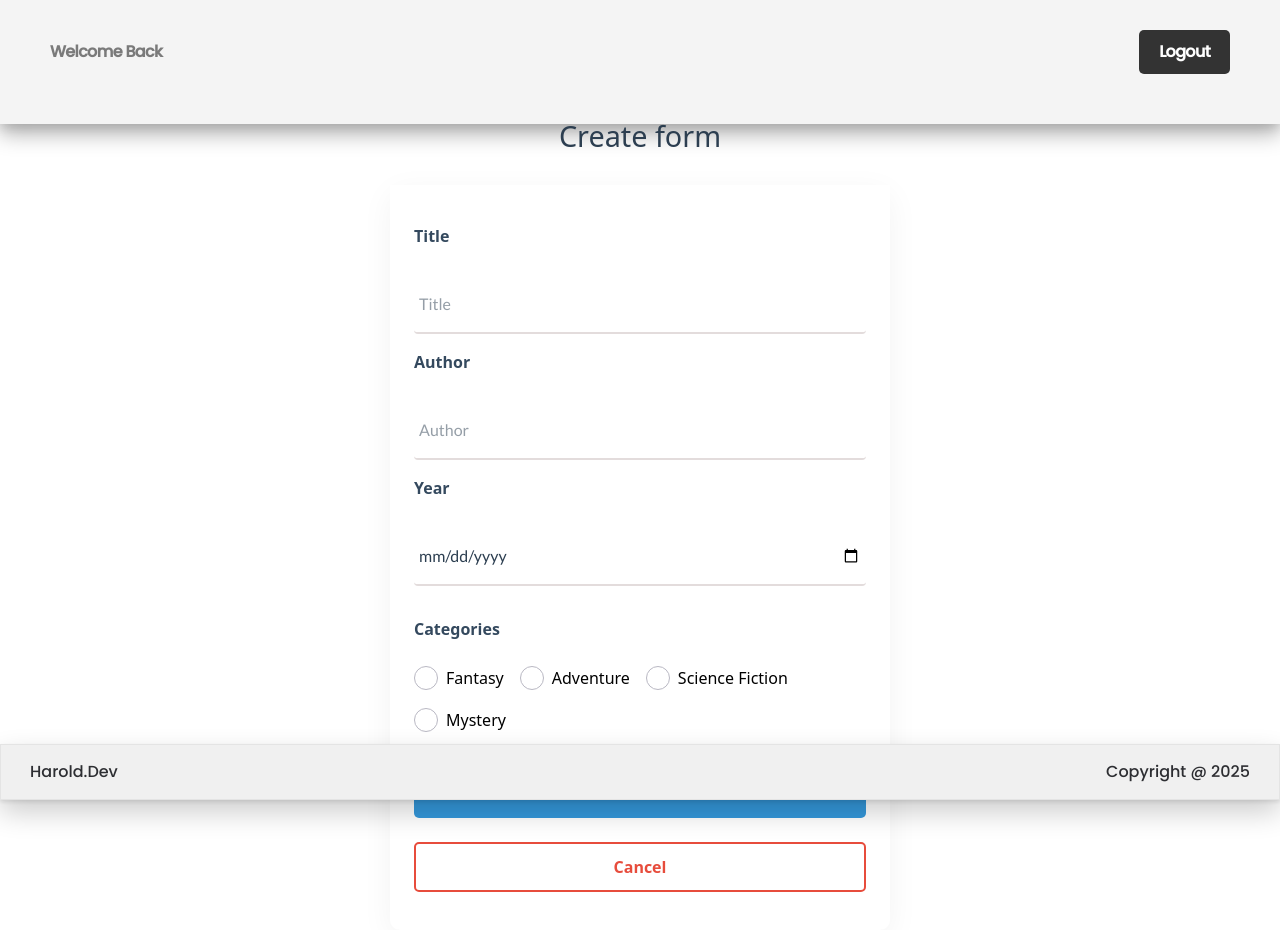
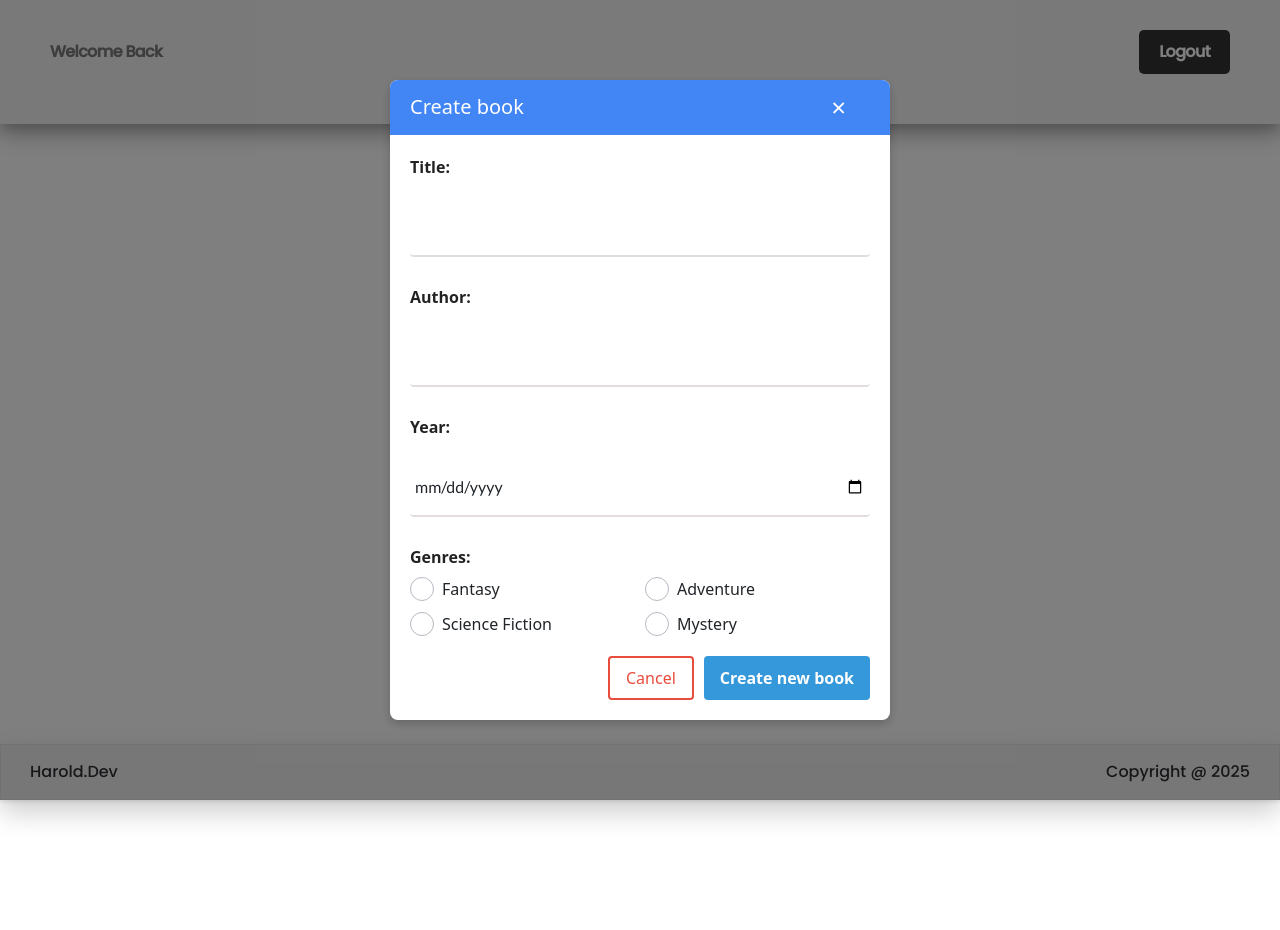
Before and after one commit to harold102400/library-management-system-ui, a React (Vite) app: page /create in a window 1280 px wide. After the commit the page ends 800 px from the top, so only its background shows below. Built offline with nearby package versions, Linux system fonts and the light colour scheme; no server answers; sample sign-in values are in the browser's storage; a web font is replaced by a local one.

Commit message:
Redesign Create and Edit forms as modals for improved layout, and update .gitignore to keep local files without uploading them to GitHub by saving them as .txt

```diff
--- a/src/components/FormFields/FormStyles.css
+++ b/src/components/FormFields/FormStyles.css
@@ -1,108 +1,103 @@
-.form-container {
+.modal-overlay {
+    position: fixed;
+    top: 0;
+    left: 0;
+    right: 0;
+    bottom: 0;
+    background-color: rgba(0, 0, 0, 0.5);
     display: flex;
     justify-content: center;
     align-items: center;
-    height: 100vh;
-    flex-direction: column;
+    z-index: 300;
   }
 
-  .form {
-    background: #ffffff;
-    padding: 2rem;
-    border-radius: 10px;
-    box-shadow: 0 4px 8px rgba(0, 0, 0, 0.1);
-    max-width: 500px;
-    width: 100%;
-    display: flex;
-    flex-direction: column;
-    gap: 1.5rem;
+  .modal-container {
+    background-color: white;
+    border-radius: 8px;
+    width: 500px;
+    max-width: 95%;
+    box-shadow: 0 4px 10px rgba(0, 0, 0, 0.2);
+    overflow: hidden;
   }
 
-  .form-header {
-    font-size: 1.8rem;
-    color: #2c3e50;
-    text-align: center;
-    margin-bottom: 1rem;
+  .modal-header-form-title {
+    background-color: #4285f4;
+    color: white;
+    padding: 0px 20px;
+    font-size: 20px;
+    font-weight: 500;
+    display: flex;
+    justify-content: space-between;
+    align-items: center;
   }
 
-  .form-field {
-    display: flex;
-    flex-direction: column;
-    gap: 0.5rem;
+  .close-button {
+    background: transparent;
+    border: none;
+    color: white;
+    font-size: 26px;
+    cursor: pointer;
+    transition: all 1s;
+}
+
+  .close-button:hover {
+    transform: scale(2);
+  }
+
+  .modal-body {
+    padding: 20px;
+  }
+
+  .form-group {
+    margin-bottom: 12px;
   }
 
   .form-label {
-    font-size: 1rem;
-    font-weight: bold;
-    color: #34495e;
+    display: block;
+    margin-bottom: 6px;
+    font-weight: 500;
+    color: #222;
   }
 
   .form-input {
-    padding: 0.6rem;
-    border: 1px solid #bdc3c7;
-    border-radius: 5px;
-    font-size: 1rem;
-    color: #2c3e50;
-    outline: none;
-    transition: border-color 0.3s;
+    width: 100%;
+    padding: 8px 12px;
+    border: 1px solid #ddd;
+    border-radius: 4px;
+    font-size: 14px;
   }
 
-  .form-input:focus {
-    border-color: #3498db;
+  .checkbox-grid {
+    display: grid;
+    grid-template-columns: 1fr 1fr;
+    gap: 10px;
+    margin-top: 6px;
   }
 
-  .categories {
-    display: flex;
-    flex-wrap: wrap;
-    gap: 1rem;
-    margin: 15px 0;
-  }
-
-  .categories-header {
-    width: 100%;
-    font-weight: bold;
-    color: #34495e;
-    margin-bottom: 0.5rem;
-  }
-
-  .checkbox-container {
+  .checkbox-item {
     display: flex;
     align-items: center;
-    gap: 0.5rem;
   }
 
   .checkbox-input {
-    width: 20px;
-    height: 20px;
-    accent-color: #3498db; /* Estilo moderno */
-    cursor: pointer;
+    margin-right: 8px;
   }
 
-  .checkbox-label {
-    font-size: 1rem;
-    color: #2c3e50;
+  .actions-container {
+    display: flex;
+    justify-content: flex-end;
+    gap: 10px;
+    margin-top: 20px;
   }
 
-  .form-button {
-    background-color: #3498db;
-    color: #ffffff;
-    padding: 0.7rem;
+  .cancel-btn {
+    background-color: #6c757d;
+    color: white;
     border: none;
-    border-radius: 5px;
-    font-size: 1rem;
-    font-weight: bold;
+    padding: 8px 16px;
+    border-radius: 4px;
     cursor: pointer;
-    transition: background-color 0.3s, transform 0.2s;
-  }
-
-  .form-button:hover {
-    background-color: #2980b9;
-    transform: translateY(-2px);
-  }
-
-  .form-button:active {
-    background-color: #1c5980;
-    transform: translateY(0);
+    font-weight: 500;
   }
 
   .cancel-button {
@@ -110,31 +105,55 @@
     display: block;
     color: #e74c3c;
     font-size: 1rem;
-    font-weight: bold;
+    font-weight: 500;
     text-decoration: none;
-    padding: 0.7rem;
+    padding: 8px 16px;
     border: 2px solid #e74c3c;
-    border-radius: 5px;
-    transition: background-color 0.3s, color 0.3s;
+    border-radius: 4px;
+    -webkit-transition: all 0.35s ease;
+    transition: background-color 0.3s ease, transform 0.3s ease;
+
   }
 
   .cancel-button:hover {
     background-color: #e74c3c;
     color: #ffffff;
+    -webkit-transform: translate(5px, 5px);
+    transform: scale(1.05);
   }
 
   .cancel-button:active {
     background-color: #c0392b;
+    transform: scale(0.9);
+
   }
 
-  .error-message {
-    font-size: 0.9rem;
-    color: #e74c3c;
+  .submit-btn {
+    background-color: #3498db;
+    color: #ffffff;
+    padding: 8px 16px;
+    border: none;
+    border-radius: 4px;
+    font-size: 1rem;
+    font-weight: bold;
+    cursor: pointer;
+    transition: background-color 0.3s ease, transform 0.3s ease;
+
   }
 
-  .form-fieldset {
-    border: none;
-    padding: 0;
+  .submit-btn:hover {
+    background-color: #2980b9;
+    transform: scale(1.05);
+
+  }
+
+  .submit-btn:active {
+    background-color: #1c5980;
+    transform: scale(0.9);
+
+  }
+  .link-btn {
+    padding: 0px 12px;
   }
 
   .checkbox-wrapper-15 .cbx {
@@ -191,7 +210,7 @@
   .checkbox-wrapper-15 .cbx span:last-child:after {
     content: "";
     position: absolute;
-    top: 8px;
+    top: 50%;
     left: 0;
     height: 1px;
     width: 100%;
@@ -225,26 +244,13 @@
     transition: all 0.3s ease;
   }
 
+  .error-message {
+    font-size: 0.9rem;
+    color: #e74c3c;
+  }
+
   @keyframes check-15 {
     50% {
       transform: scale(1.2);
     }
   }
-
-  @media (max-width: 480px) {
-    .form {
-      padding: 1.5rem;
-    }
-
-    .form-header {
-      font-size: 1.5rem;
-    }
-
-    .form-button {
-      font-size: 0.9rem;
-    }
-
-    .cancel-button {
-      font-size: 0.9rem;
-    }
-  }
--- a/src/pages/create/Create.tsx
+++ b/src/pages/create/Create.tsx
@@ -1,13 +1,11 @@
 import { useForm } from "react-hook-form";
-import { FieldSet } from "../../components/FormFields/FieldSet";
-import { FormField } from "../../components/FormFields/FormField";
 import { createBook } from "../../services/apiFunctions";
 import { BookPropType } from "../../types/books/book.type";
 import { useAuth } from "../../context/UserContext";
 import { handlError } from "../../components/ErrorAlert/ErrorAlert";
 import { useNavigate, Link } from "react-router-dom";
+import { handleApiError } from "../../utils/handleApiErrors";
 import "../../components/FormFields/FormStyles.css";
-import { handleApiError } from "../../utils/handleApiErrors";
 
 export const Create = () => {
   const {
@@ -20,13 +18,12 @@ export const Create = () => {
       author: "",
       year: "",
       isFavorite: 0,
-      genre: '[]',
+      genre: "[]",
     },
   });
   const { authState: user_id } = useAuth();
   const navigate = useNavigate();
   const id = user_id.user_id;
-
 
   const submitForm = async (data: BookPropType) => {
     try {
@@ -38,21 +35,26 @@ export const Create = () => {
       await createBook(newData);
       navigate("/books");
     } catch (error: unknown) {
-      const errorMessage = handleApiError(error)
-      handlError(errorMessage)
+      const errorMessage = handleApiError(error);
+      handlError(errorMessage);
     }
   };
 
-
   return (
-    <div className="form-container">
-      <h1 className="form-header">Create form</h1>
-      <form onSubmit={handleSubmit(submitForm)} className="form">
-        <FieldSet>
-          <FormField label="Title" error={errors.title?.message}>
+    <div className="modal-overlay">
+      <div className="modal-container">
+        <div className="modal-header-form-title">
+          <span>Create book</span>
+          <Link to={"/books"} className="link-btn">
+            <button className="close-button">×</button>
+          </Link>
+        </div>
+        <div className="modal-body">
+          <form onSubmit={handleSubmit(submitForm)}>
+            <div className="form-group">
+              <label className="form-label">Title:</label>
               <input
                 type="text"
-              placeholder="Title"
                 className="form-input"
                 {...register("title", {
                   required: "This field is required and cannot be empty",
@@ -67,11 +69,15 @@ export const Create = () => {
                   },
                 })}
               />
-          </FormField>
-          <FormField label="Author" error={errors.author?.message}>
+              {errors.title && (
+                <span className="error-message">{errors.title.message}</span>
+              )}
+            </div>
+
+            <div className="form-group">
+              <label className="form-label">Author:</label>
               <input
                 type="text"
-              placeholder="Author"
                 className="form-input"
                 {...register("author", {
                   required: "This field is required and cannot be empty",
@@ -86,21 +92,28 @@ export const Create = () => {
                   },
                 })}
               />
-          </FormField>
+              {errors.author && (
+                <span className="error-message">{errors.author.message}</span>
+              )}
+            </div>
 
-          <FormField label="Year" error={errors.year?.message}>
+            <div className="form-group">
+              <label className="form-label">Year:</label>
               <input
                 type="date"
-              placeholder="Year"
                 className="form-input"
                 {...register("year", {
                   required: "This field is required and cannot be empty",
                 })}
               />
-          </FormField>
+              {errors.year && (
+                <span className="error-message">{errors.year.message}</span>
+              )}
+            </div>
 
-          <div className="categories">
-            <p className="categories-header">Categories</p>
+            <div className="form-group">
+              <label className="form-label">Genres:</label>
+              <div className="checkbox-grid">
                 {["Fantasy", "Adventure", "Science Fiction", "Mystery"].map(
                   (genre, index) => {
                     const checkboxId = `cbx-genre-${index}`;
@@ -127,39 +140,19 @@ export const Create = () => {
                   }
                 )}
               </div>
+            </div>
 
-          {/* <FormField label="Picture" error={errors.coverImage?.message}>
-            <input
-              {...register("coverImage", {
-                required: "The cover picture is required",
-              })}
-              type="file"
-              id="coverImage"
-              accept=".jpg,.jpeg"
-              className="form-input"
-            />
-          </FormField> */}
-
-          {/* <FormField label="Is this your Favorite Book?" error={errors.isFavorite?.message}>
-            <input
-              type="checkbox"
-              className="checkbox-input"
-              {...register("isFavorite", {
-                setValueAs: (value) => (value ? 1 : 0),
-              })}
-            />
-          </FormField> */}
-        </FieldSet>
-
-        <FormField>
-          <button className="form-button">Create new book</button>
-        </FormField>
-        <FormField>
+            <div className="actions-container">
               <Link to="/books" className="cancel-button">
                 Cancel
               </Link>
-        </FormField>
+              <button type="submit" className="submit-btn">
+                Create new book
+              </button>
+            </div>
           </form>
+        </div>
+      </div>
     </div>
   );
 };
--- a/src/pages/edit/Edit.tsx
+++ b/src/pages/edit/Edit.tsx
@@ -1,14 +1,12 @@
 import { useForm } from "react-hook-form";
-import { FieldSet } from "../../components/FormFields/FieldSet";
-import { FormField } from "../../components/FormFields/FormField";
 import { BookPropType } from "../../types/books/book.type";
 import { useAuth } from "../../context/UserContext";
 import { handlError } from "../../components/ErrorAlert/ErrorAlert";
 import { useNavigate, useParams, Link } from "react-router-dom";
 import { useLibrary } from "../../context/LibraryContext";
 import { useEffect } from "react";
+import { handleApiError } from "../../utils/handleApiErrors";
 import "../../components/FormFields/FormStyles.css";
-import { handleApiError } from "../../utils/handleApiErrors";
 
 export const Edit = () => {
   const { edit, book, getOneBook } = useLibrary();
@@ -66,14 +64,20 @@ export const Edit = () => {
   const genreValues = watch("genre");
 
   return (
-    <div className="form-container">
-      <h1 className="form-header">Edit form</h1>
-      <form onSubmit={handleSubmit(submitForm)} className="form">
-        <FieldSet>
-          <FormField label="Title" error={errors.title?.message}>
+    <div className="modal-overlay">
+      <div className="modal-container">
+        <div className="modal-header-form-title">
+          <span>Create book</span>
+          <Link to={"/books"} className="link-btn">
+            <button className="close-button">×</button>
+          </Link>
+        </div>
+        <div className="modal-body">
+          <form onSubmit={handleSubmit(submitForm)}>
+            <div className="form-group">
+              <label className="form-label">Title:</label>
               <input
                 type="text"
-              placeholder="Title"
                 className="form-input"
                 {...register("title", {
                   required: "This field is required and cannot be empty",
@@ -88,41 +92,51 @@ export const Edit = () => {
                   },
                 })}
               />
-          </FormField>
+              {errors.title && (
+                <span className="error-message">{errors.title.message}</span>
+              )}
+            </div>
 
-          <FormField label="Author" error={errors.author?.message}>
+            <div className="form-group">
+              <label className="form-label">Author:</label>
               <input
                 type="text"
-              placeholder="Author"
                 className="form-input"
                 {...register("author", {
                   required: "This field is required and cannot be empty",
                   setValueAs: (value) => value.trim(),
                   pattern: {
                     value: /^[A-Za-zÀ-ÿ0-9\s.@]+$/,
-                  message: "Author must contain only letters and spaces",
+                    message: "Title must contain only letters and spaces",
                   },
                   maxLength: {
                     value: 100,
-                  message: "Author cannot be longer than 100 characters",
+                    message: "Title cannot be longer than 100 characters",
                   },
                 })}
               />
-          </FormField>
+              {errors.author && (
+                <span className="error-message">{errors.author.message}</span>
+              )}
+            </div>
 
-          <FormField label="Year" error={errors.year?.message}>
+            <div className="form-group">
+              <label className="form-label">Year:</label>
               <input
                 type="date"
-              placeholder="Year"
                 className="form-input"
                 {...register("year", {
                   required: "This field is required and cannot be empty",
                 })}
               />
-          </FormField>
+              {errors.year && (
+                <span className="error-message">{errors.year.message}</span>
+              )}
+            </div>
 
-          <div className="categories">
-            <p className="categories-header">Categories</p>
+            <div className="form-group">
+              <label className="form-label">Genres:</label>
+              <div className="checkbox-grid">
                 {["Fantasy", "Adventure", "Science Fiction", "Mystery"].map(
                   (genre, index) => {
                     const checkboxId = `cbx-genre-${index}`;
@@ -150,27 +164,19 @@ export const Edit = () => {
                   }
                 )}
               </div>
+            </div>
 
-          {/* <FormField label="Favorite" error={errors.isFavorite?.message}>
-            <input
-              type="checkbox"
-              className="checkbox-input"
-              {...register("isFavorite")}
-            />
-          </FormField> */}
-        </FieldSet>
-
-        <FormField>
-          <button type="submit" className="form-button">
-            Edit this book
-          </button>
-        </FormField>
-        <FormField>
+            <div className="actions-container">
               <Link to="/books" className="cancel-button">
                 Cancel
               </Link>
-        </FormField>
+              <button type="submit" className="submit-btn">
+                Create new book
+              </button>
+            </div>
           </form>
+        </div>
+      </div>
     </div>
   );
 };
```
Also changed, not shown: 1 other file (tests, documents, lock files or other folders). Lines whose indentation alone changed are shown as unchanged.
